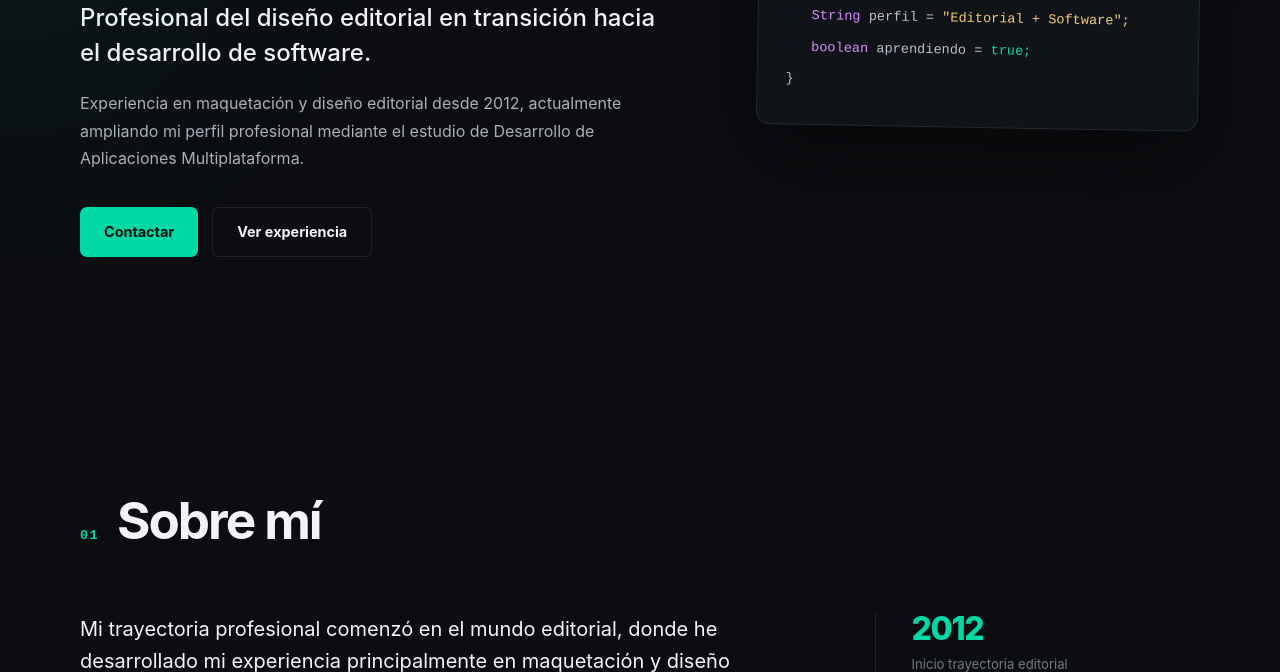
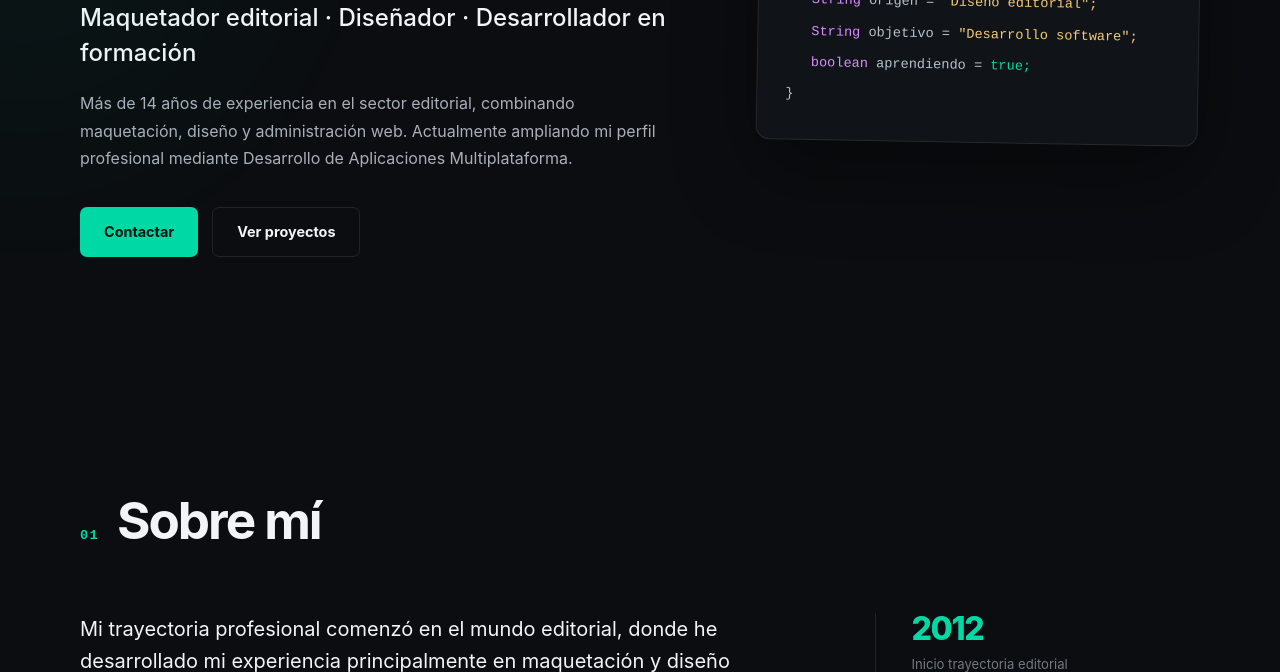
Before and after one commit to dalfarofernandez-ops/dalfarofernandez-ops.github.io, a plain HTML site: page index.html in a window 1280 px wide. Shown: the part 428-1100 px from the top of the page. Drawn offline with Linux system fonts and the light colour scheme.

Commit message:
Update index.html

```diff
--- a/index.html
+++ b/index.html
@@ -92,14 +92,15 @@
             </h1>
 
             <p class="hero-subtitle">
-                    Profesional del diseño editorial en transición
-                    hacia el desarrollo de software.
+                Maquetador editorial · Diseñador ·
+                Desarrollador en formación
             </p>
 
             <p class="hero-description">
-                    Experiencia en maquetación y diseño editorial desde 2012,
-                    actualmente ampliando mi perfil profesional mediante el
-                    estudio de Desarrollo de Aplicaciones Multiplataforma.
+                Más de 14 años de experiencia en el sector editorial,
+                combinando maquetación, diseño y administración web.
+                Actualmente ampliando mi perfil profesional mediante
+                Desarrollo de Aplicaciones Multiplataforma.
             </p>
 
             <div class="hero-buttons">
@@ -108,8 +109,8 @@
                     Contactar
                 </a>
 
-                    <a href="#experiencia" class="button button-secondary">
-                        Ver experiencia
+                <a href="#proyectos" class="button button-secondary">
+                    Ver proyectos
                 </a>
 
             </div>
@@ -152,9 +153,17 @@
 
                     <p class="indent">
                         <span class="code-keyword">String</span>
-                            perfil =
+                        origen =
                         <span class="code-string">
-                                "Editorial + Software";
+                            "Diseño editorial";
+                        </span>
+                    </p>
+
+                    <p class="indent">
+                        <span class="code-keyword">String</span>
+                        objetivo =
+                        <span class="code-string">
+                            "Desarrollo software";
                         </span>
                     </p>
 
@@ -177,7 +186,6 @@
         </div>
 
     </section>
-
 
         <!-- =========================
              SOBRE MÍ
```
Lines whose indentation alone changed are shown as unchanged.
